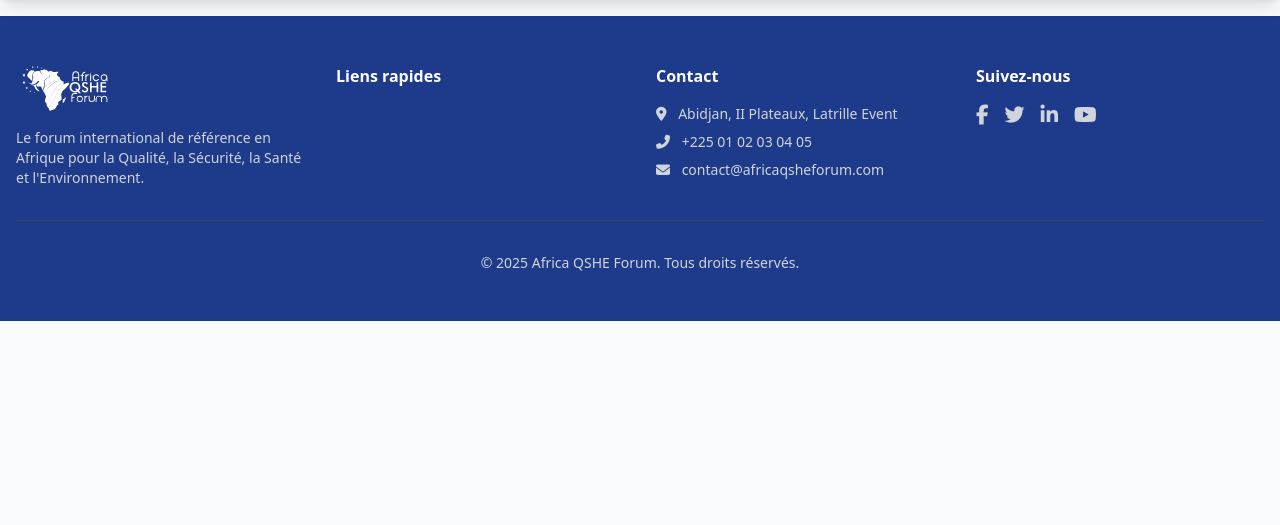
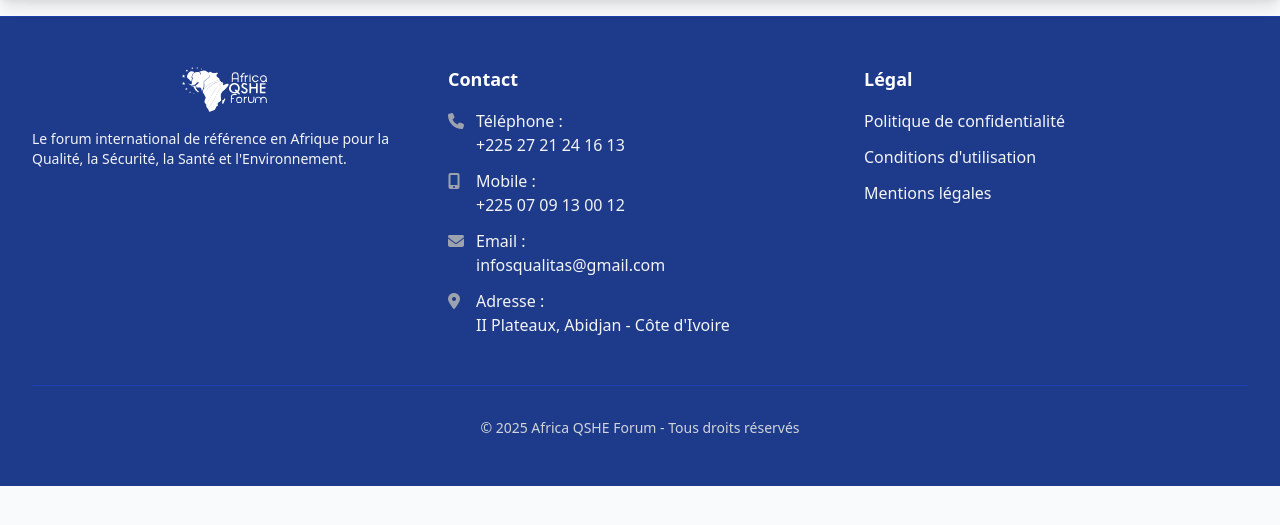
Before and after one commit to workmusicalflow/events-qualitas-ci, a PHP site: template templates/base.html.twig in a window 1280 px wide. Shown: the part 64-589 px from the top of the page. Run offline with PHP 8.4, Linux system fonts and the light colour scheme; the template is opened without the code that fills it, so the values that code supplies are empty; some libraries are stand-ins or nearby versions.

Commit message:
Update footer colors to new brand guidelines

```diff
--- a/templates/components/footer.html.twig
+++ b/templates/components/footer.html.twig
@@ -1,73 +1,83 @@
-<footer class="bg-blue-900 text-white mt-20">
-    <div class="container mx-auto px-4 py-12">
-        <div class="grid grid-cols-1 md:grid-cols-4 gap-8">
-            <!-- Logo and description -->
-            <div class="col-span-1">
-                <img src="{{ asset('images/logo/logo-qshe-monochrome.svg') }}"
+<footer class="bg-blue-900 border-t border-blue-800 mt-16">
+    <div class="max-w-7xl mx-auto px-4 sm:px-6 lg:px-8 py-12">
+        <div class="grid grid-cols-1 md:grid-cols-3 gap-8">
+            <!-- Logo et description -->
+            <div class="flex flex-col space-y-4">
+                <img src="/images/logo/logo-qshe-monochrome.svg"
                      alt="Logo Africa QSHE Forum"
-                     class="h-12 w-auto mb-4">
-                <p class="text-sm text-gray-300">
+                     class="h-12 w-auto">
+                <p class="text-sm text-gray-100">
                     Le forum international de référence en Afrique pour la Qualité, la Sécurité, la Santé et l'Environnement.
                 </p>
             </div>
 
-            <!-- Quick links -->
-            <div class="col-span-1">
-                <h3 class="font-bold mb-4">Liens rapides</h3>
-                <ul class="space-y-2">
-                    {% for item in menu.items %}
-                        <li>
-                            <a href="{{ item.url }}"
-                               class="text-gray-300 hover:text-white transition-colors duration-200">
-                                {{ item.label }}
+            <!-- Contacts vérifiés -->
+            <div class="space-y-4">
+                <h3 class="text-lg font-semibold text-white">Contact</h3>
+                <ul class="space-y-3 text-gray-100">
+                    <li class="flex items-start">
+                        <i class="fas fa-phone mt-1 mr-3 text-gray-400 w-4"></i>
+                        <div>
+                            <p class="font-medium">Téléphone :</p>
+                            <a href="tel:+22527212416" class="hover:text-blue-300 transition-colors">
+                                +225 27 21 24 16 13
                             </a>
-                        </li>
-                    {% endfor %}
-                </ul>
-            </div>
-
-            <!-- Contact information -->
-            <div class="col-span-1">
-                <h3 class="font-bold mb-4">Contact</h3>
-                <ul class="space-y-2 text-sm text-gray-300">
-                    <li>
-                        <i class="fas fa-map-marker-alt mr-2"></i>
-                        Abidjan, II Plateaux, Latrille Event
+                        </div>
                     </li>
-                    <li>
-                        <i class="fas fa-phone-alt mr-2"></i>
-                        +225 01 02 03 04 05
+                    <li class="flex items-start">
+                        <i class="fas fa-mobile-alt mt-1 mr-3 text-gray-400 w-4"></i>
+                        <div>
+                            <p class="font-medium">Mobile :</p>
+                            <a href="tel:+22507091300" class="hover:text-blue-300 transition-colors">
+                                +225 07 09 13 00 12
+                            </a>
+                        </div>
                     </li>
-                    <li>
-                        <i class="fas fa-envelope mr-2"></i>
-                        contact@africaqsheforum.com
+                    <li class="flex items-start">
+                        <i class="fas fa-envelope mt-1 mr-3 text-gray-400 w-4"></i>
+                        <div>
+                            <p class="font-medium">Email :</p>
+                            <a href="mailto:infosqualitas@gmail.com" class="hover:text-blue-300 transition-colors">
+                                infosqualitas@gmail.com
+                            </a>
+                        </div>
+                    </li>
+                    <li class="flex items-start">
+                        <i class="fas fa-map-marker-alt mt-1 mr-3 text-gray-400 w-4"></i>
+                        <div>
+                            <p class="font-medium">Adresse :</p>
+                            <p>II Plateaux, Abidjan - Côte d'Ivoire</p>
+                        </div>
                     </li>
                 </ul>
             </div>
 
-            <!-- Social media -->
-            <div class="col-span-1">
-                <h3 class="font-bold mb-4">Suivez-nous</h3>
-                <div class="flex space-x-4">
-                    <a href="#" class="text-gray-300 hover:text-white">
-                        <i class="fab fa-facebook-f text-xl"></i>
-                    </a>
-                    <a href="#" class="text-gray-300 hover:text-white">
-                        <i class="fab fa-twitter text-xl"></i>
-                    </a>
-                    <a href="#" class="text-gray-300 hover:text-white">
-                        <i class="fab fa-linkedin-in text-xl"></i>
-                    </a>
-                    <a href="#" class="text-gray-300 hover:text-white">
-                        <i class="fab fa-youtube text-xl"></i>
-                    </a>
-                </div>
+            <!-- Liens légaux -->
+            <div class="space-y-4">
+                <h3 class="text-lg font-semibold text-white">Légal</h3>
+                <ul class="space-y-3 text-gray-100">
+                    <li>
+                        <a href="/confidentialite" class="hover:text-blue-300 transition-colors">
+                            Politique de confidentialité
+                        </a>
+                    </li>
+                    <li>
+                        <a href="/conditions" class="hover:text-blue-300 transition-colors">
+                            Conditions d'utilisation
+                        </a>
+                    </li>
+                    <li>
+                        <a href="/mentions-legales" class="hover:text-blue-300 transition-colors">
+                            Mentions légales
+                        </a>
+                    </li>
+                </ul>
             </div>
         </div>
 
         <!-- Copyright -->
-        <div class="border-t border-gray-700 mt-8 pt-8 text-center text-sm text-gray-300">
-            &copy; {{ "now"|date("Y") }} Africa QSHE Forum. Tous droits réservés.
+        <div class="mt-12 pt-8 border-t border-blue-800 text-center text-sm text-gray-300">
+            © {{ "now"|date("Y") }} Africa QSHE Forum - Tous droits réservés
         </div>
     </div>
 </footer>
```
